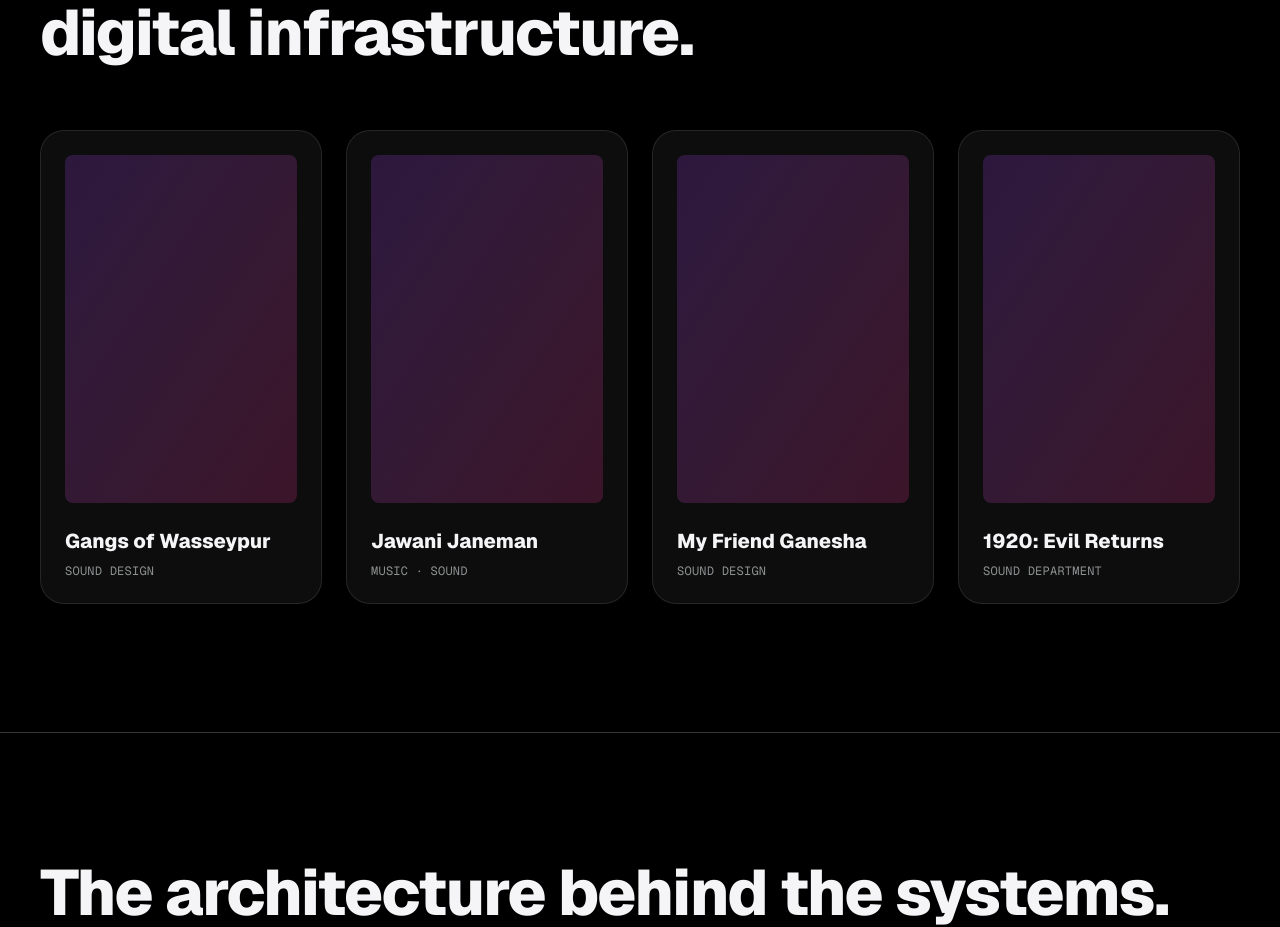
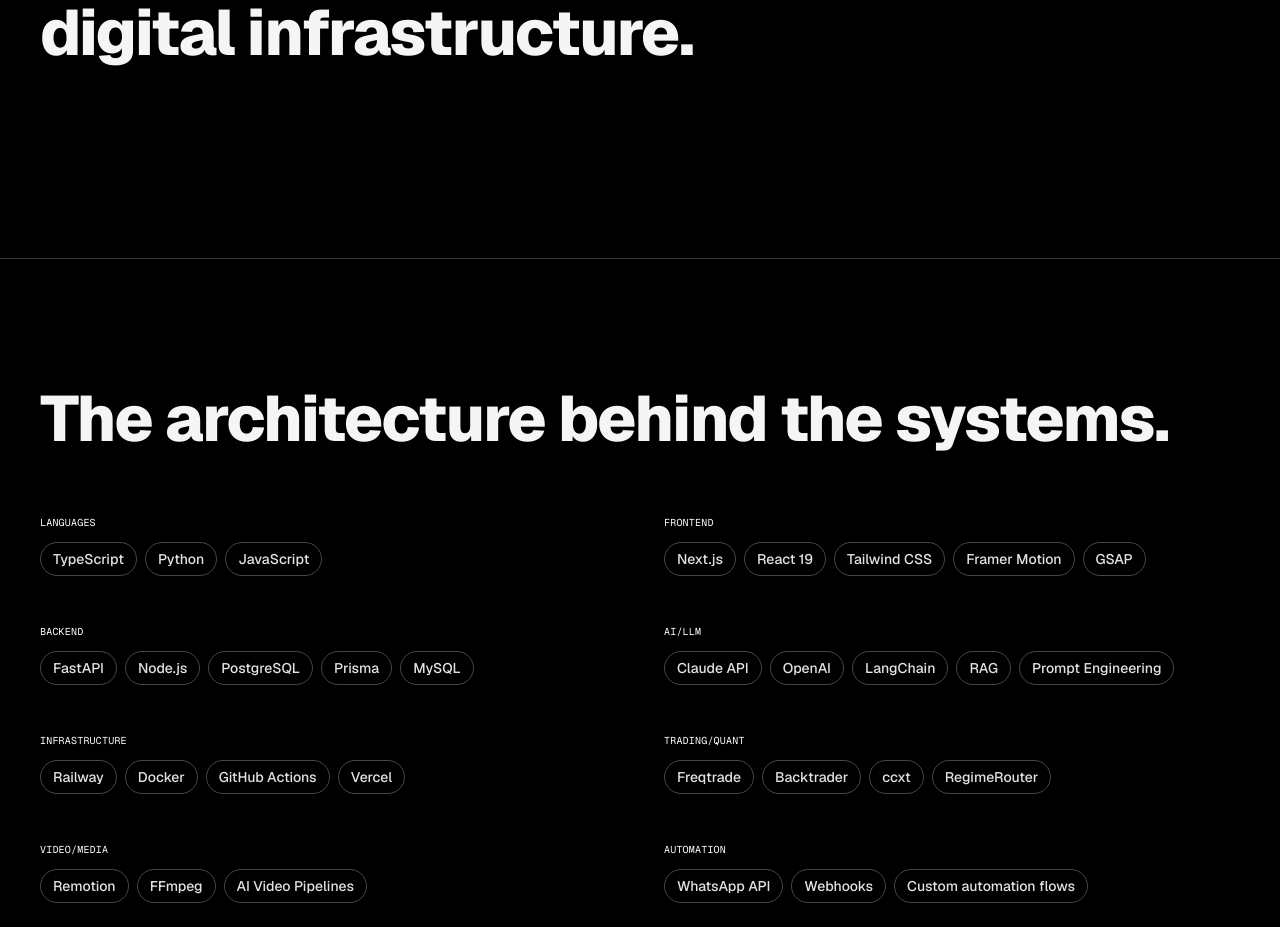
Before and after one commit to anandiyerknight/anand-site, a Next.js app: page / in a window 1280 px wide. Shown: the part 6727-7654 px from the top of the page. Built offline with nearby package versions, Linux system fonts and the light colour scheme.

Commit message:
Remove movie poster cards from cinema section
Removed the 4 film cards (Gangs of Wasseypur, Jawani Janeman,
My Friend Ganesha, 1920: Evil Returns) that had missing images.

```diff
--- a/components/cinema-section.tsx
+++ b/components/cinema-section.tsx
@@ -2,28 +2,7 @@
 import { motion } from "framer-motion";
 import { Reveal } from "./reveal";
 
-const films = [
-  {
-    title: "Gangs of Wasseypur",
-    role: "Sound Design",
-    poster: "/images/films/gangs-of-wasseypur.jpg",
-  },
-  {
-    title: "Jawani Janeman",
-    role: "Music · Sound",
-    poster: "/images/films/jawani-janeman.jpg",
-  },
-  {
-    title: "My Friend Ganesha",
-    role: "Sound Design",
-    poster: "/images/films/my-friend-ganesha.jpg",
-  },
-  {
-    title: "1920: Evil Returns",
-    role: "Sound Department",
-    poster: "/images/films/1920-evil-returns.jpg",
-  },
-];
+const films: Array<{ title: string; role: string; poster: string }> = [];
 
 const containerVariants = {
   hidden: { opacity: 0 },
```
